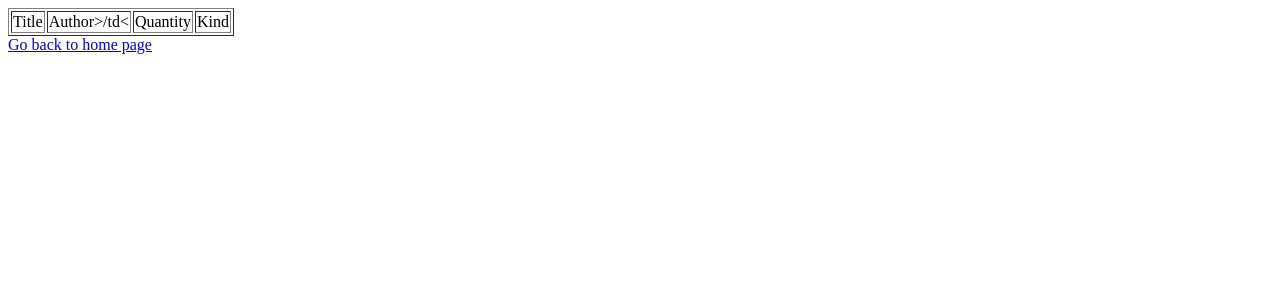
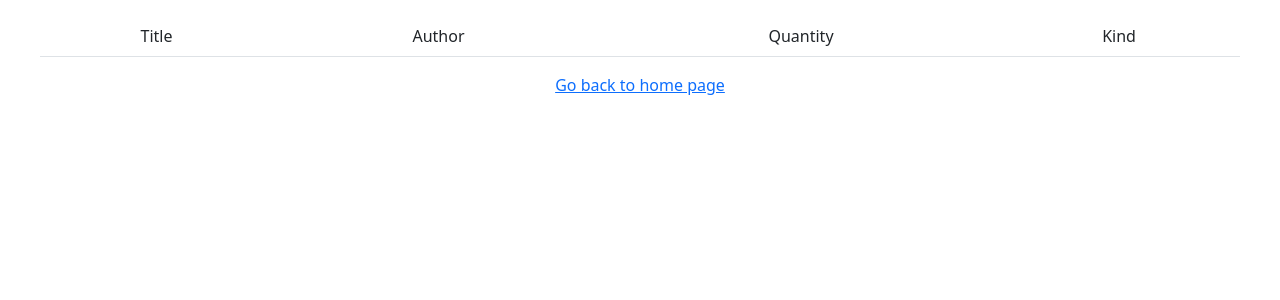
Before and after one commit to voxars/PythonProject, a Flask app: page /list in a window 1280 px wide. Shown: the top 300 px of the page. Run offline with Flask 2, Linux system fonts and the light colour scheme; data that the repository does not hold is empty.

Commit message:
CSS list/log

```diff
--- a/templates/ListBooks.html
+++ b/templates/ListBooks.html
@@ -1,15 +1,24 @@
 <!doctype html>
 <html>
+<head>
+   <meta charset="UTF-8">
+   <meta name="viewport" content="width=device-width, initial-scale=1">
+   <!-- Bootstrap CSS -->
+   <link href="https://cdn.jsdelivr.net/npm/bootstrap@5.1.3/dist/css/bootstrap.min.css" rel="stylesheet" integrity="sha384-1BmE4kWBq78iYhFldvKuhfTAU6auU8tT94WrHftjDbrCEXSU1oBoqyl2QvZ6jIW3" crossorigin="anonymous">
+   <title>Connexion</title>
+</head>
 <body>
-
-      <table border = 1>
-         <thead>
+   <div class="mx-auto mt-3 text-center" style="width: 1200px;">
+      <table class="table">
+         <thead class="thead-dark">
+            <tr>
                <td>Title</td>
-            <td>Author>/td<
+               <td>Author</td>
                <td>Quantity</td>
                <td>Kind</td>
+            </tr>
          </thead>
-
+         <tbody>
             {% for row in rows %}
             <tr>
                <td>{{row["title"]}}</td>
@@ -18,9 +27,9 @@
                <td>{{row['kind']}}</td>
             </tr>
             {% endfor %}
+         </tbody>
       </table>
-
       <a href = "/">Go back to home page</a>
-
+   </div>
 </body>
 </html>
--- a/templates/index.html
+++ b/templates/index.html
@@ -8,9 +8,10 @@
     <title>Connexion</title>
   </head>
 <body>
-  <h1>Connexion</h1>
+
   <div class="mx-auto mt-3 text-center" style="width: 1200px;">
     <h1>Welcome to the library !</h1>
+    <h2>Connexion</h2>
   </div>
   <div class="mx-auto mt-3" style="width: 350px;">
   <div class="row h-100 justify-content-center align-items-center">
@@ -21,7 +22,7 @@
     </div>
     <div class="form-group text-center mt-3">
       <label for="password">Password</label><br>
-      <input type="text" name="password" id="password"><br>
+      <input type="password" name="password" id="password"><br>
     </div>
     <br>
     <div class="form-group text-center mt-3">
```
Lines whose indentation alone changed are shown as unchanged.
